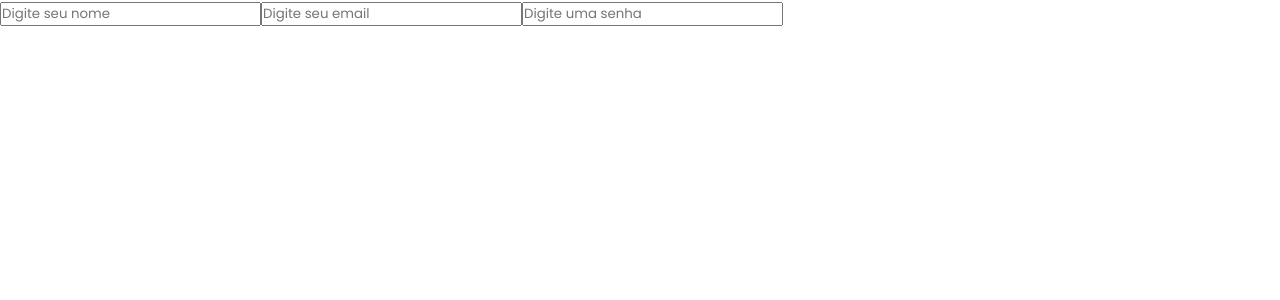
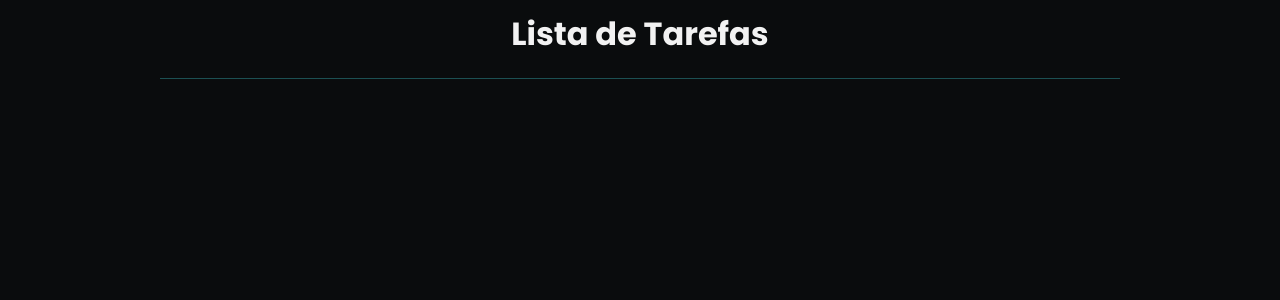
Before and after one commit to angelicapedroso/to-do-react, a React (Vite) app: page / in a window 1280 px wide. Shown: the top 300 px of the page. Built offline with nearby package versions, Linux system fonts and the light colour scheme.

Commit message:
refactor: remove globalContext and add Home

```diff
--- a/src/App.tsx
+++ b/src/App.tsx
@@ -1,12 +1,14 @@
 import React from 'react';
 import GlobalStyle from './styles/GlobalStyle';
-import Login from './pages/Login';
+// import Login from './pages/Login';
+import AppContainer from './styles/App.styles';
+import Home from './pages/Home';
 
 export default function App(): React.FunctionComponentElement<{}> {
   return (
-    <>
+    <AppContainer>
       <GlobalStyle />
-      <Login />
-    </>
+      <Home />
+    </AppContainer>
   );
 }
--- a/src/components/RegisterForm/index.tsx
+++ /dev/null
@@ -1,15 +0,0 @@
-import React from 'react';
-// import Button from '../Button';
-
-export default function RegisterForm(): React.FunctionComponentElement<{}> {
-  return (
-    <div>
-      <form>
-        <input type="text" placeholder="Digite seu nome" />
-        <input type="email" placeholder="Digite seu email" />
-        <input type="password" placeholder="Digite uma senha" />
-        {/* <Button /> */}
-      </form>
-    </div>
-  );
-}
--- a/src/pages/Home/index.tsx
+++ b/src/pages/Home/index.tsx
@@ -1,9 +1,10 @@
 import React from 'react';
+import { Content, Header } from './style';
 
 export default function Home(): React.FunctionComponentElement<{}> {
   return (
-    <div>
-      <h1>To Do</h1>
-    </div>
+    <Content>
+      <Header>Lista de Tarefas</Header>
+    </Content>
   );
 }
--- /dev/null
+++ b/src/pages/Home/style.ts
@@ -0,0 +1,14 @@
+import styled from 'styled-components';
+
+export const Content = styled.div`
+  margin: auto;
+  max-width: 980px;
+  padding: 10px;
+`;
+
+export const Header = styled.h1`
+  color: #f2f2f2;
+  text-align: center;
+  border-bottom: 1px solid #1c5052;
+  padding-bottom: 20px;
+`;
--- a/src/pages/Login/index.tsx
+++ /dev/null
@@ -1,10 +0,0 @@
-import React from 'react';
-import RegisterForm from '../../components/RegisterForm';
-
-export default function Login(): React.FunctionComponentElement<{}> {
-  return (
-    <div>
-      <RegisterForm />
-    </div>
-  );
-}
--- /dev/null
+++ b/src/styles/App.styles.ts
@@ -0,0 +1,8 @@
+import styled from 'styled-components';
+
+export const AppContainer = styled.div`
+  background-color: #0a0c0d;
+  min-height: 100vh;
+`;
+
+export default AppContainer;
```
Also changed, not shown: src/components/Button/index.tsx (deleted, +0 -19 lines), src/context/GlobalContext.tsx (deleted, +0 -46 lines).
